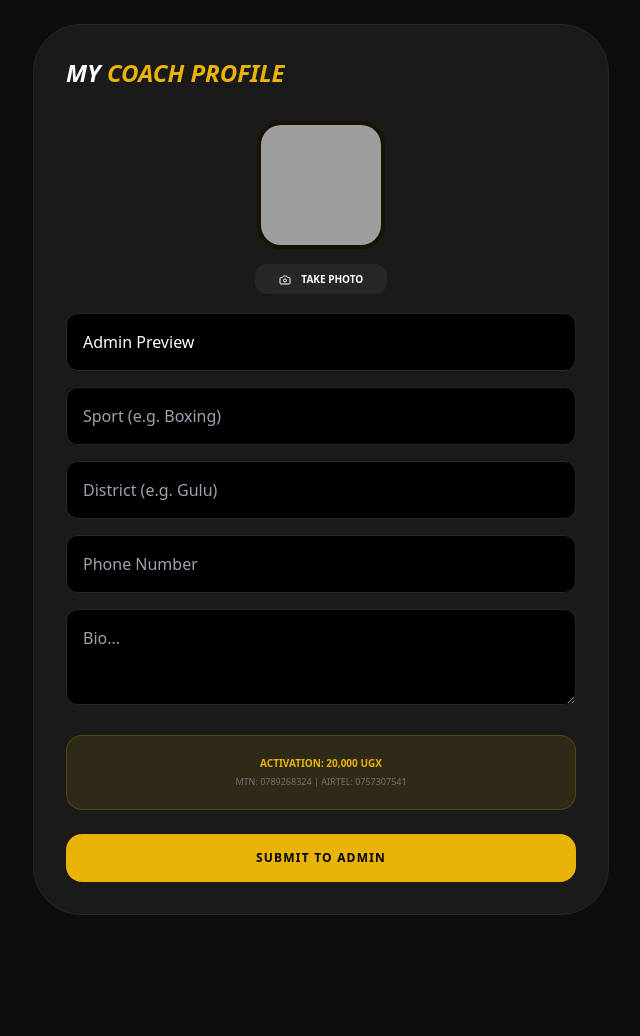
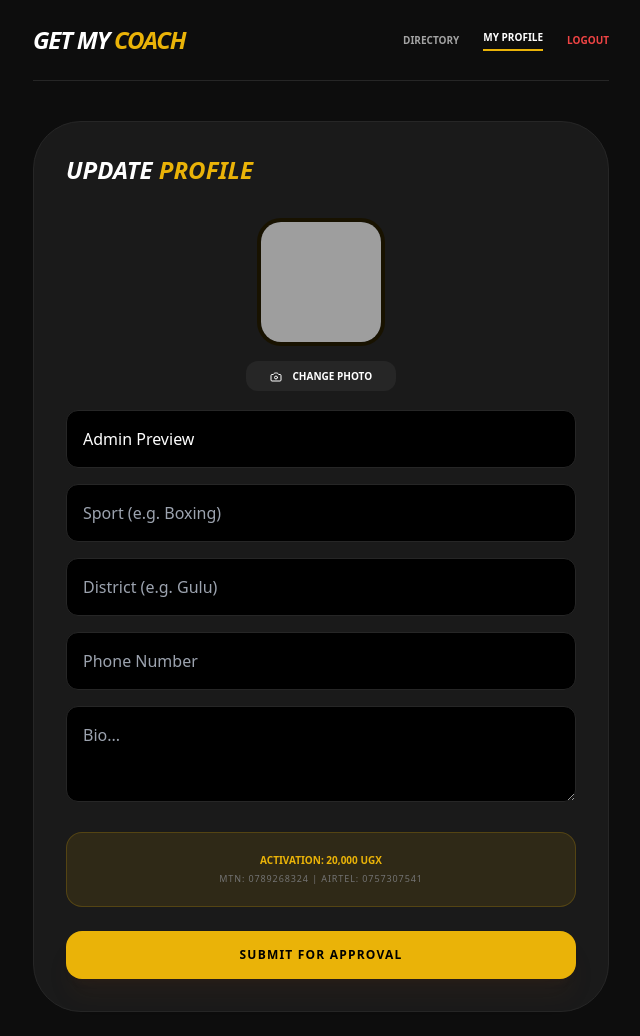
Before and after one commit to FAR-ANALYST/CMS, a Flask app: page /coach in a window 1280 px wide. Shown: the whole page, without its empty margins (319-959 px from the left). Before the commit the page ends 915 px from the top, so only its background shows below. Run offline with Flask 3, Linux system fonts and the light colour scheme; the visitor is signed in with stand-in values (Sample User, id 1); some libraries are stand-ins or nearby versions; grey boxes are pictures that could not be loaded.

Commit message:
Update coach.html

```diff
--- a/templates/coach.html
+++ b/templates/coach.html
@@ -2,13 +2,24 @@
 <html lang="en">
 <head>
     <meta charset="UTF-8">
+    <meta name="viewport" content="width=device-width, initial-scale=1.0">
     <script src="https://cdn.tailwindcss.com"></script>
     <script src="https://unpkg.com/lucide@latest"></script>
     <style>body { background-color: #0D0D0D; color: white; }</style>
 </head>
 <body class="p-6">
-    <div class="max-w-xl mx-auto bg-[#1A1A1A] p-8 rounded-[3rem] border border-neutral-800">
-        <h2 class="text-2xl font-black mb-8 uppercase italic">My <span class="text-yellow-500">Coach Profile</span></h2>
+    <div class="max-w-xl mx-auto">
+        <nav class="flex justify-between items-center mb-10 pb-6 border-b border-neutral-800">
+            <h1 class="text-2xl font-black italic uppercase tracking-tighter">Get My <span class="text-yellow-500">Coach</span></h1>
+            <div class="flex items-center gap-6">
+                <a href="/student" class="text-[10px] font-black uppercase text-neutral-400 hover:text-white">Directory</a>
+                <a href="/coach" class="text-[10px] font-black uppercase text-white border-b-2 border-yellow-500 pb-1">My Profile</a>
+                <a href="/logout" class="text-[10px] font-black uppercase text-red-500 hover:text-red-400">Logout</a>
+            </div>
+        </nav>
+
+        <div class="bg-[#1A1A1A] p-8 rounded-[3rem] border border-neutral-800">
+            <h2 class="text-2xl font-black mb-8 uppercase italic">Update <span class="text-yellow-500">Profile</span></h2>
 
             <form action="/coach" method="POST" enctype="multipart/form-data" class="space-y-6">
                 <div class="text-center">
@@ -16,7 +27,7 @@
                         <img id="preview" src="{{ profile.profile_pic_url or 'https://ui-avatars.com/api/?name=Coach' }}" class="w-full h-full object-cover">
                     </div>
                     <label class="bg-neutral-800 px-6 py-2 rounded-xl cursor-pointer text-[10px] font-black uppercase">
-                    <i data-lucide="camera" class="inline w-3 h-3 mr-2"></i> Take Photo
+                        <i data-lucide="camera" class="inline w-3 h-3 mr-2"></i> Change Photo
                         <input type="file" name="profile_image" accept="image/*" capture="user" class="hidden" onchange="previewImg(this)">
                     </label>
                     <input type="hidden" name="existing_url" value="{{ profile.profile_pic_url }}">
@@ -32,11 +43,12 @@
 
                 <div class="p-5 bg-yellow-500/10 border border-yellow-500/20 rounded-2xl text-center">
                     <p class="text-[10px] text-yellow-500 font-black uppercase">Activation: 20,000 UGX</p>
-                <p class="text-[9px] text-neutral-500 uppercase mt-1">MTN: 0789268324 | Airtel: 0757307541</p>
+                    <p class="text-[9px] text-neutral-500 uppercase mt-1 tracking-widest">MTN: 0789268324 | Airtel: 0757307541</p>
                 </div>
 
-            <button class="w-full bg-yellow-500 text-black font-black py-4 rounded-2xl uppercase tracking-widest text-xs">Submit to Admin</button>
+                <button class="w-full bg-yellow-500 text-black font-black py-4 rounded-2xl uppercase tracking-widest text-xs shadow-xl shadow-yellow-900/10">Submit for Approval</button>
             </form>
+        </div>
     </div>
     <script>
         function previewImg(input) {
```
Lines whose indentation alone changed are shown as unchanged.
